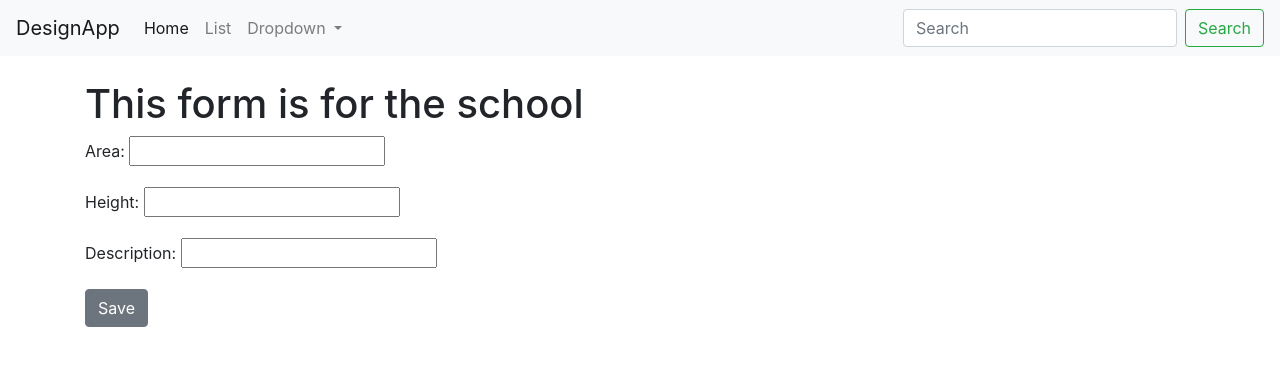
After one commit to sayakray111/App_Folder, a Django app: page /formschool/ in a window 1280 px wide. The commit adds this page. Shown: the top 366 px of the page. Run offline with Django 3.2, Linux system fonts and the light colour scheme; some libraries are stand-ins or nearby versions.

Commit message:
New changes

```diff
--- a/BuildingApp/urls.py
+++ b/BuildingApp/urls.py
@@ -15,12 +15,13 @@ Including another URLconf
 """
 from django.contrib import admin
 from django.urls import path
-from DesignApp.views import home_view,DesignApp_view,UserList_view,BuildingCreateView,BuildingList_view
+from DesignApp.views import home_view,DesignApp_view,UserList_view,SchoolCreateView,BuildingList_view,HouseCreateView
 from DesignApp.views import Building_view
 urlpatterns = [
     path('admin/', admin.site.urls),
     path('',home_view),
-    path('Buildings/forms',BuildingCreateView),
+    path('formschool/',SchoolCreateView),
+    path('formhouse/', HouseCreateView),
     path('Users/<int:user_id>/', DesignApp_view),
     path('Users/', UserList_view),
     path('Buildings/', Building_view),
--- a/DesignApp/forms.py
+++ b/DesignApp/formschool.py
@@ -1,14 +1,16 @@
 from django import forms
 from .models import Building_Details
 MAX_BUILDING_HEIGHT = 20
-class BuildingForm(forms.ModelForm):
+
+
+class SchoolForm(forms.ModelForm):
     class Meta:
         model = Building_Details
-        fields=['Area','Height','Description']
+        fields = ['Area', 'Height', 'Description']
 
     def cleaned_Height(self):
         Height = self.cleaned_data.get("Height")
-        if(Height>MAX_BUILDING_HEIGHT):
+        if(Height > MAX_BUILDING_HEIGHT):
             raise forms.ValidationError('This building is too high')
         else:
             return Height
--- a/DesignApp/views.py
+++ b/DesignApp/views.py
@@ -2,7 +2,8 @@ from django.shortcuts import render
 from django.http import HttpResponse,Http404,JsonResponse
 from django.db import models
 from DesignApp.models import User_Details,Building_Details
-from .forms import BuildingForm
+from .formschool import SchoolForm
+from .formhouse import HouseForm
 import random
 def home_view(request,*args,**kwargs):
     #return HttpResponse("<h1>Hello World</h1>")
@@ -29,14 +30,24 @@ def BuildingList_view(request, *args, **kwargs):
     }
     return JsonResponse(data)
 
-def BuildingCreateView(request,*args, **kwargs):
+def SchoolCreateView(request,*args, **kwargs):
 
-    form = BuildingForm(request.POST or None)
+    form = SchoolForm(request.POST or None)
     if form.is_valid():
         obj = form.save(commit=False)
         obj.save()
-        form = BuildingForm()
-    return render(request,'components/forms.html',context={"form":form})
+        form = SchoolForm()
+    return render(request,"./components/formschool.html",context={"form":form})
+
+
+def HouseCreateView(request, *args, **kwargs):
+
+    form = HouseForm(request.POST or None)
+    if form.is_valid():
+        obj = form.save(commit=False)
+        obj.save()
+        form = HouseForm()
+    return render(request, "./components/formhouse.html", context={"form": form})
 
 
 def DesignApp_view(request,user_id,*args,**kwargs):
--- a/templates/components/forms.html
+++ /dev/null
@@ -1,5 +0,0 @@
-<form method = 'POST'>
-    {% csrf_token %}
-    {{ form.as_p }}
-    <button type="submit" class="btn btn-secondary">Save</button>
-</form>
--- /dev/null
+++ b/templates/components/formschool.html
@@ -0,0 +1,13 @@
+{% extends 'base.html' %}
+{% block head_title %}
+House Form
+{% endblock head_title %}
+{% block content %}
+<h1>This form is for the school</h1>
+
+<form method='POST'>
+    {% csrf_token %}
+    {{ form.as_p }}
+    <button type="submit" class="btn btn-secondary">Save</button>
+</form>
+{% endblock content %}
--- a/templates/components/navbar.html
+++ b/templates/components/navbar.html
@@ -19,8 +19,8 @@
                     Dropdown
                 </a>
                 <div class="dropdown-menu" aria-labelledby="navbarDropdown">
-                    <a class="dropdown-item" href="./forms">School Form</a>
-                    <a class="dropdown-item" href="./forms">House Form</a>
+                    <a class="dropdown-item" href="formschool/">School Form</a>
+                    <a class="dropdown-item" href="formhouse/">House Form</a>
                     <div class="dropdown-divider"></div>
                     <a class="dropdown-item" href="#">Something else here</a>
                 </div>
```
Also changed, not shown: DesignApp/formhouse.py (added, +16 -0 lines), templates/components/formhouse.html (added, +12 -0 lines), templates/pages/home.html (+13 -2 lines).
